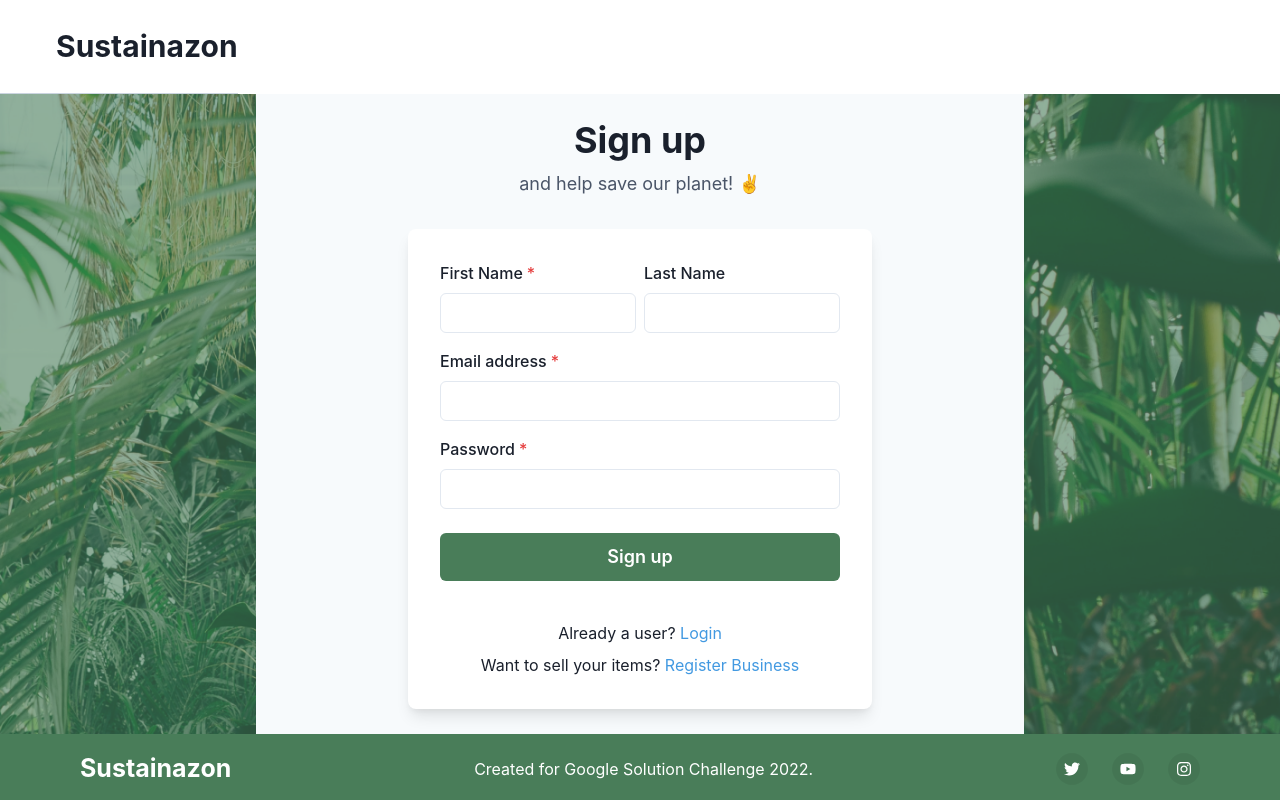
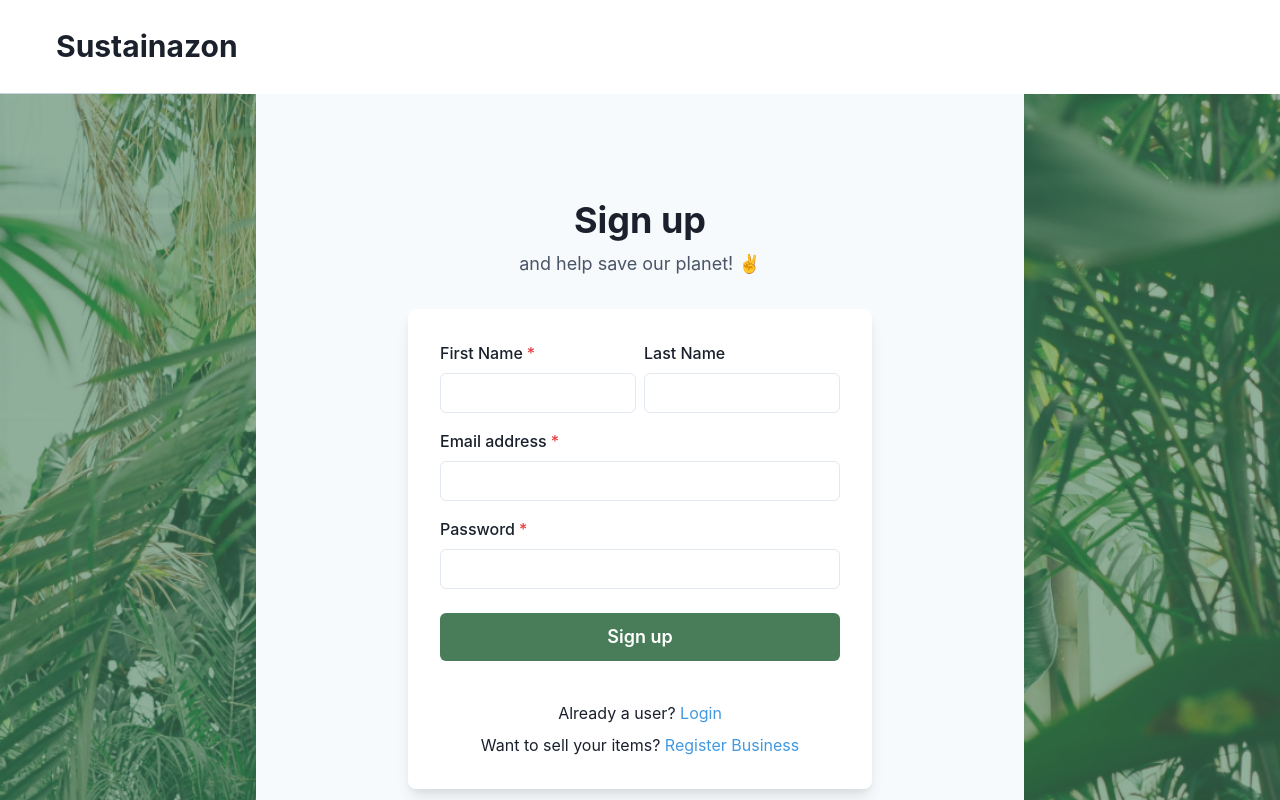
Before and after one commit to GDSCUTM-CommunityProjects/Sustainazon, a React (Create React App) app in the folder client/: page /signup in a window 1280 px wide. Shown: the top 800 px of the page. Built offline with nearby package versions, Linux system fonts and the light colour scheme.

Commit message:
Fix signup page spacing

```diff
--- a/client/src/components/SignUpCard.js
+++ b/client/src/components/SignUpCard.js
@@ -63,6 +63,7 @@ export default function SignupCard() {
       justify={"center"}
       width={"60vw"}
       bg={useColorModeValue("gray.50", "gray.800")}
+      p={10}
     >
       <Stack spacing={8} mx={"auto"} maxW={"lg"} py={12} px={6}>
         <Stack align={"center"}>
--- a/client/src/pages/SignupPage.js
+++ b/client/src/pages/SignupPage.js
@@ -32,7 +32,7 @@ export default function SignupPage(props) {
         style={{
           backgroundImage: `url(${background})`,
           width: "100vw",
-          height: "80vh",
+          height: "100vh",
           justifyContent: "center",
           backgroundSize: "cover",
         }}
```
